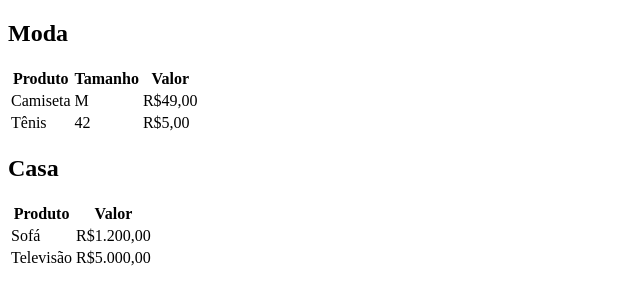
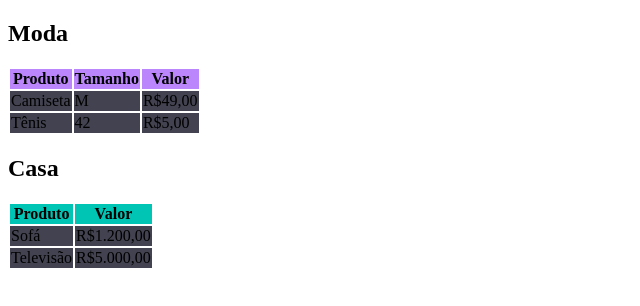
Before and after one commit to diegojuan-dev/desafios-devquest, a plain HTML site: page desafio-4/index.html in a window 1280 px wide. Shown: the whole page, without its empty margins (0-640 px from the left). Drawn offline with Linux system fonts and the light colour scheme.

Commit message:
estilização das tabelas no arquivo style.css

```diff
--- a/desafio-4/index.html
+++ b/desafio-4/index.html
@@ -4,13 +4,13 @@
     <meta charset="UTF-8">
     <meta http-equiv="X-UA-Compatible" content="IE=edge">
     <meta name="viewport" content="width=device-width, initial-scale=1.0">
-    <title>Document</title>
+    <title>Tabela Estilizada</title>
     <link rel="stylesheet" href="src/css/style.css">
 </head>
 <body>
     <table class="roupas">
         <h2 class="titulo-tabela">Moda</h2>
-        <tr>
+        <tr class="cabecalho-tabela-roupas">
             <th>Produto</th>
             <th>Tamanho</th>
             <th>Valor</th>
@@ -29,7 +29,7 @@
 
     <table class="moveis-eletros">
         <h2 class="titulo-tabela">Casa</h2>
-        <tr>
+        <tr class="cabecalho-tabela-moveis-eletros">
             <th>Produto</th>
             <th>Valor</th>
         </tr>
--- a/desafio-4/src/css/style.css
+++ b/desafio-4/src/css/style.css
@@ -0,0 +1,15 @@
+.cabecalho-tabela-roupas{
+    background-color: #bb86fc;
+}
+
+.cabecalho-tabela-moveis-eletros{
+    background-color: #00c4b4;
+}
+
+.roupas td{
+    background-color: #424250;
+}
+
+.moveis-eletros td{
+    background-color: #424250;
+}
```
